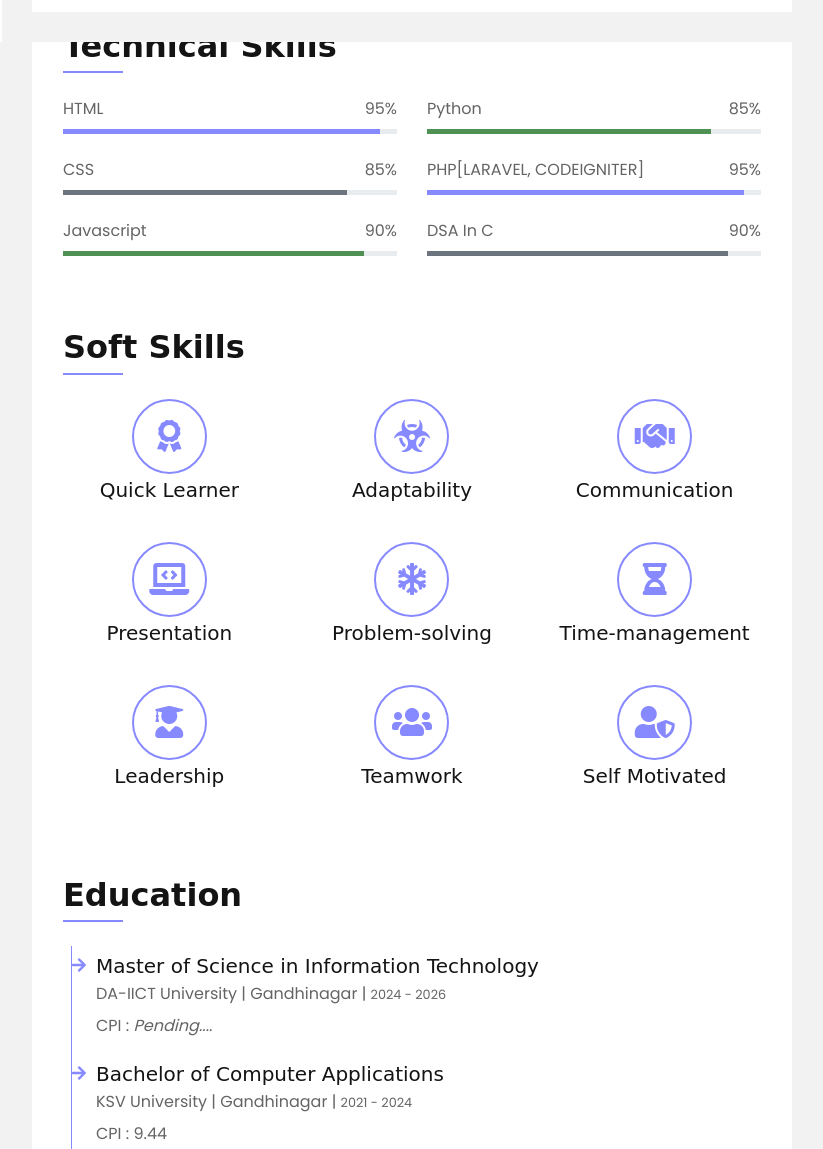
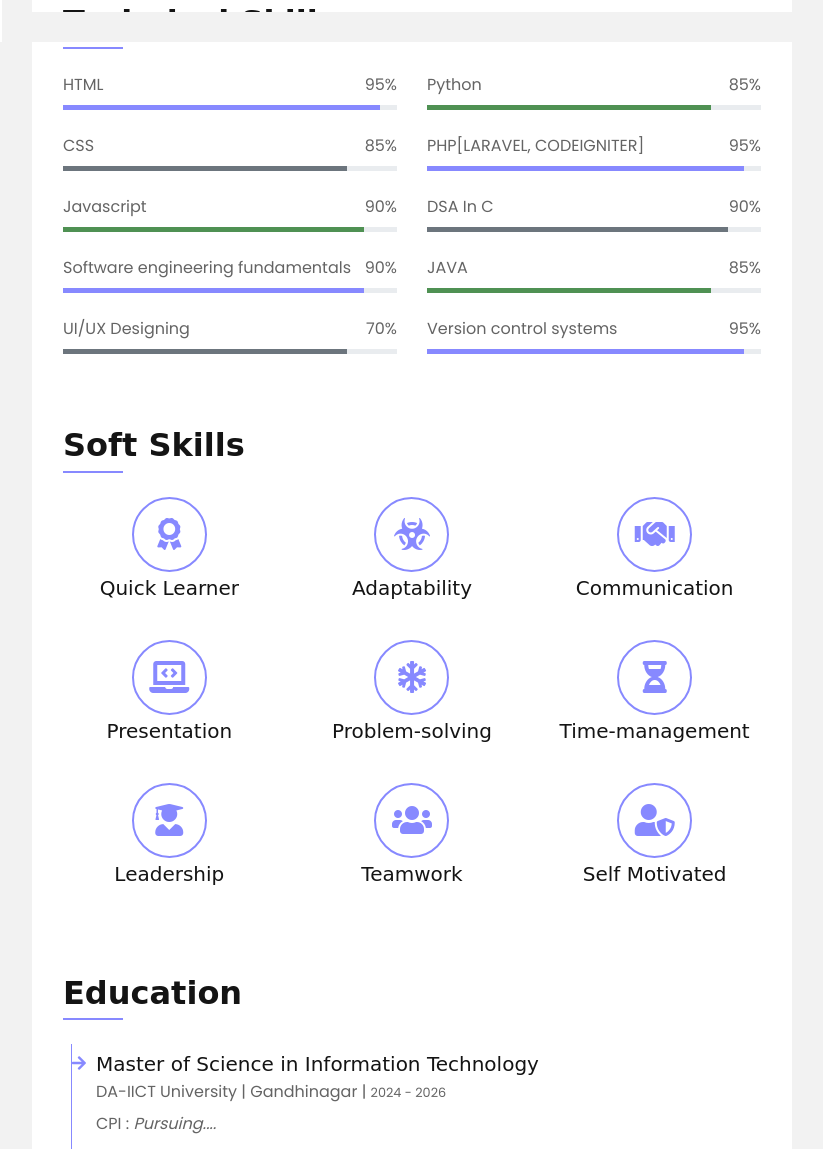
Before and after one commit to anjalipatel1609/portfolio, a plain HTML site: page index.html in a window 1280 px wide. Shown: the part 758-1907 px from the top of the page, without its empty margins (418-1241 px from the left). Drawn offline with nearby package versions, Linux system fonts and the light colour scheme; a web font is replaced by a local one.

Commit message:
update resume

```diff
--- a/index.html
+++ b/index.html
@@ -75,7 +75,7 @@
                                     <h5 class="d-inline text-primary">Email :</h5> anjalipatel3074@gmail.com
                                 </div>
                                 <div class="col-sm-6 py-1">
-                                    <h5 class="d-inline text-primary">Address :</h5> 382610, Gandhinagar, Gujarat, India
+                                    <h5 class="d-inline text-primary">Address :</h5> Gandhinagar, Gujarat, India
                                 </div>
                                 <div class="col-sm-6 py-1">
                                     <h5 class="d-inline text-primary">Freelance :</h5> Available
@@ -136,6 +136,27 @@
                                     <div class="progress-bar" style="background-color: #4F9153;" role="progressbar" aria-valuenow="90" aria-valuemin="0" aria-valuemax="100"></div>
                                 </div>
                             </div>
+
+                            <div class="skill mb-4">
+                                <div class="d-flex justify-content-between">
+                                    <p class="mb-2">Software engineering fundamentals</p>
+                                    <p class="mb-2">90%</p>
+                                </div>
+                                <div class="progress">
+                                    <div class="progress-bar bg-primary" role="progressbar" aria-valuenow="90" aria-valuemin="0" aria-valuemax="100"></div>
+                                </div>
+                            </div>
+
+                            <div class="skill mb-4">
+                                <div class="d-flex justify-content-between">
+                                    <p class="mb-2">UI/UX Designing</p>
+                                    <p class="mb-2">70%</p>
+                                </div>
+                                <div class="progress">
+                                    <div class="progress-bar bg-secondary" role="progressbar" aria-valuenow="85" aria-valuemin="0" aria-valuemax="100"></div>
+                                </div>
+                            </div>
+
                         </div>
                         <div class="col-sm-6">
                             <div class="skill mb-4">
@@ -165,6 +186,26 @@
                                 </div>
                                 <div class="progress">
                                     <div class="progress-bar bg-secondary" role="progressbar" aria-valuenow="90" aria-valuemin="0" aria-valuemax="100"></div>
+                                </div>
+                            </div>
+
+                            <div class="skill mb-4">
+                                <div class="d-flex justify-content-between">
+                                    <p class="mb-2">JAVA</p>
+                                    <p class="mb-2">85%</p>
+                                </div>
+                                <div class="progress">
+                                    <div class="progress-bar" style="background-color: #4F9153;" role="progressbar" aria-valuenow="85" aria-valuemin="0" aria-valuemax="100"></div>
+                                </div>
+                            </div>
+
+                            <div class="skill mb-4">
+                                <div class="d-flex justify-content-between">
+                                    <p class="mb-2">Version control systems</p>
+                                    <p class="mb-2">95%</p>
+                                </div>
+                                <div class="progress">
+                                    <div class="progress-bar bg-primary" role="progressbar" aria-valuenow="95" aria-valuemin="0" aria-valuemax="100"></div>
                                 </div>
                             </div>
 
@@ -247,7 +288,7 @@
                                     <i class="fa fa-arrow-right text-primary position-absolute" style="top: 3px; left: -24px;"></i>
                                     <h5 class="mb-1">Master of Science in Information Technology</h5>
                                     <p class="mb-2">DA-IICT University | Gandhinagar | <small>2024 - 2026</small></p>
-                                    <p>CPI : <i>Pending....</i></p>
+                                    <p>CPI : <i>Pursuing....</i></p>
                                 </div>
                                 <div class="position-relative mb-4">
                                     <i class="fa fa-arrow-right text-primary position-absolute" style="top: 3px; left: -24px;"></i>
```
Also changed, not shown: 1 other file.
